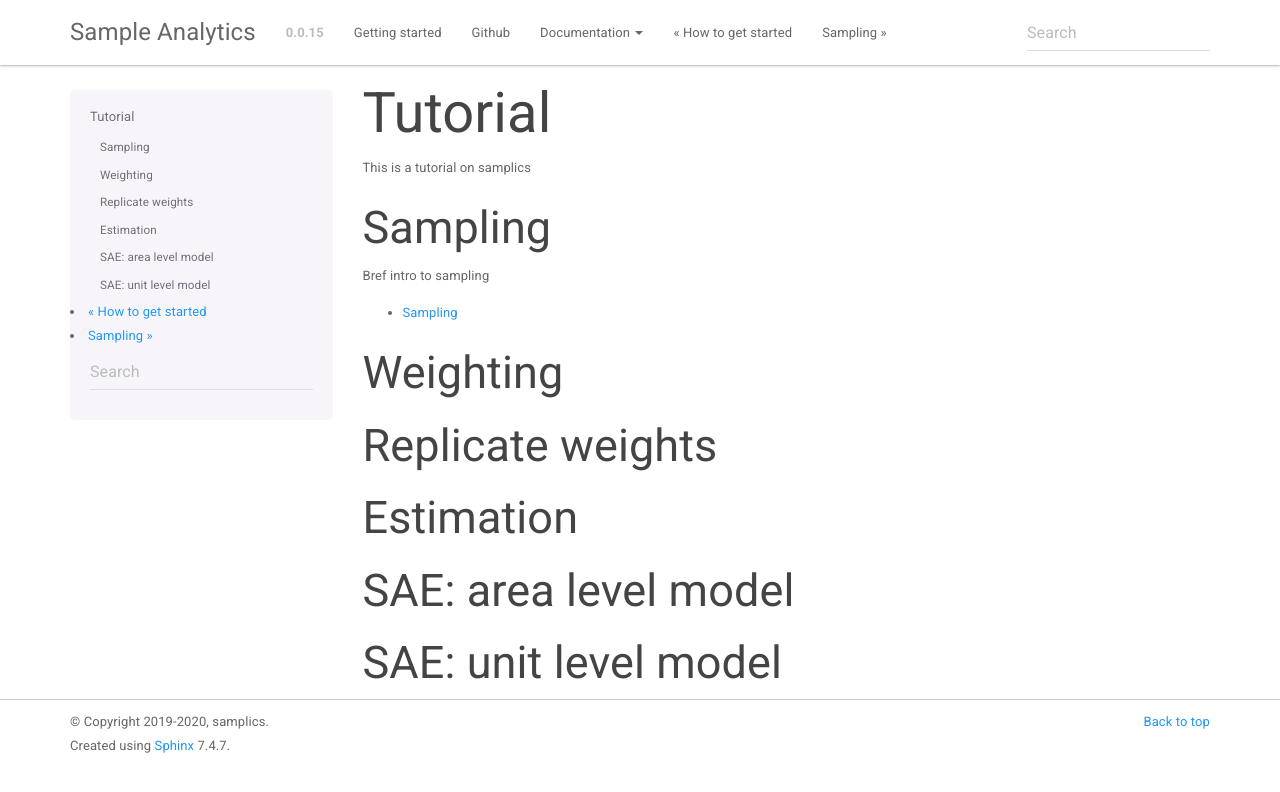
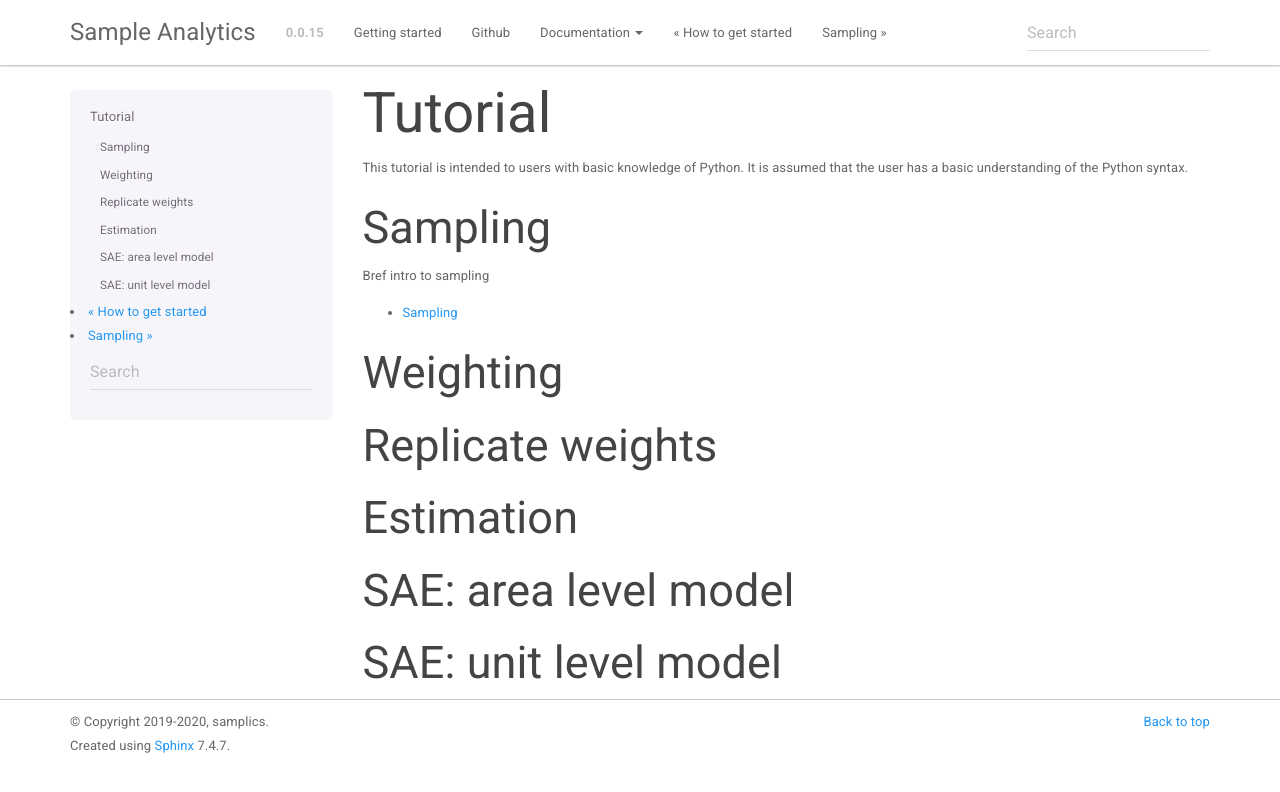
Before and after one commit to samplics-org/samplics, a Sphinx documentation site: the page built from docs/source/tutorial/index.rst, in a window 1280 px wide. Shown: the top 792 px of the page. Built offline with Sphinx 7.4.7, drawn with Linux system fonts in a browser that asks for light colours.

```diff
--- a/docs/source/tutorial/index.rst
+++ b/docs/source/tutorial/index.rst
@@ -2,7 +2,7 @@
 Tutorial
 ========
 
-This is a tutorial on samplics
+This tutorial is intended to users with basic knowledge of Python. It is assumed that the user has a basic understanding of the Python syntax.
 
 Sampling
 --------
```
Also changed, not shown: 1 other file.
